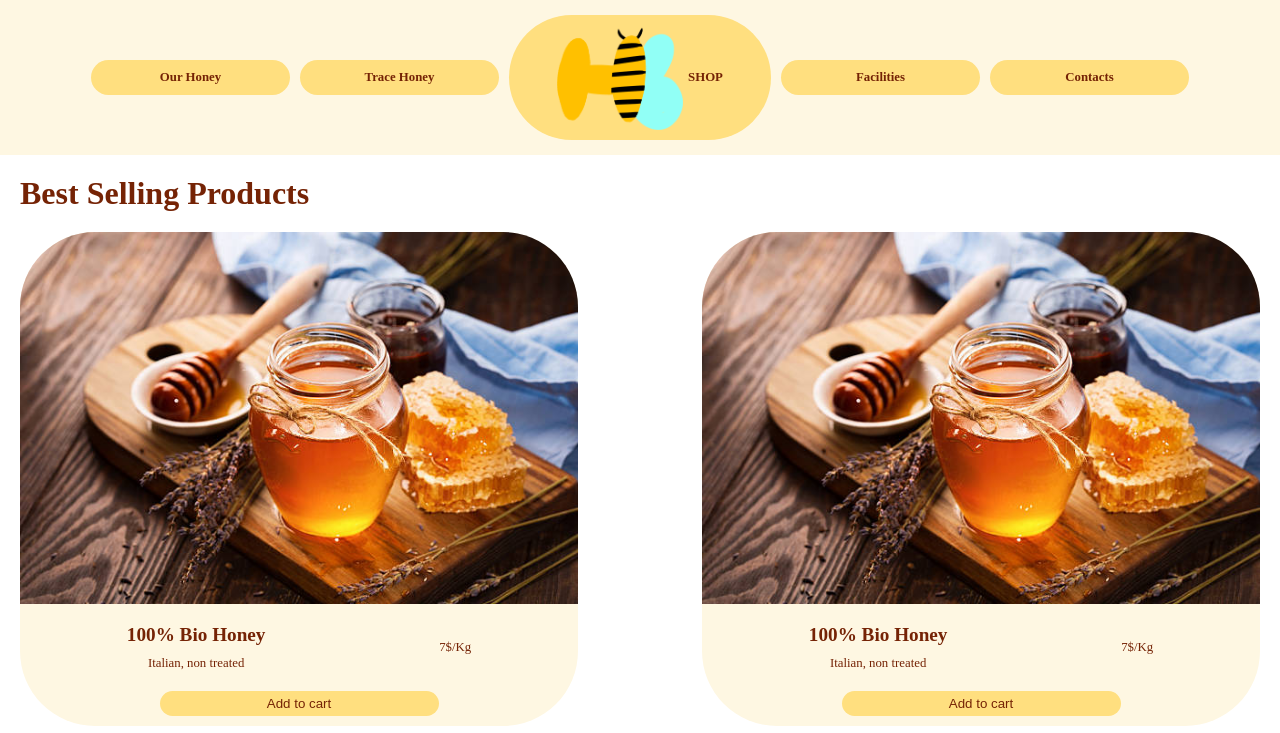
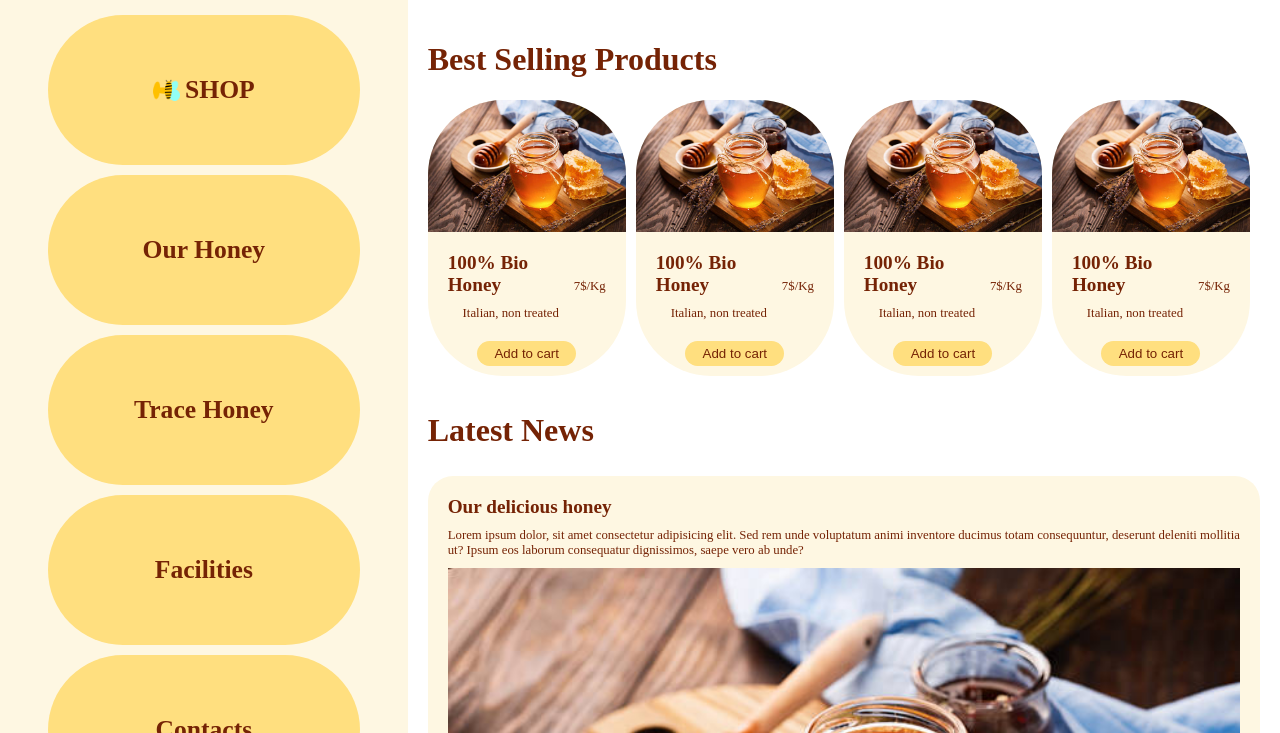
Before and after one commit to GiuseppeCifarelliCode/U2-W1-D3, a plain HTML site: page index.html in a window 1280 px wide. Shown: the top 733 px of the page. Drawn offline with Linux system fonts and the light colour scheme.

Commit message:
Added medium and large media query

```diff
--- a/assets/css/card.css
+++ b/assets/css/card.css
@@ -60,7 +60,6 @@ button {
     h1 {
         font-size: 2rem;
         text-align: start;
-        margin: 20px;
     }
     .cards-container {
         display: flex;
@@ -71,3 +70,13 @@ button {
         width: 45%;
     }
 }
+
+@media screen and (min-width: 769px) {
+    .cards-container {
+        flex-wrap: nowrap;
+    }
+
+    .card {
+        margin-right: 10px;
+    }
+}
--- a/assets/css/navbar.css
+++ b/assets/css/navbar.css
@@ -88,3 +88,43 @@ nav img {
         order: 5;
     }
 }
+
+@media screen and (min-width: 769px) {
+    body {
+        display: flex;
+    }
+    nav {
+        height: 100%;
+    }
+    ul {
+        flex-direction: column;
+    }
+    ul li {
+        width: 70%;
+        padding: 60px 20px;
+        font-size: 2em;
+    }
+    nav img {
+        width: 10%;
+    }
+    .secondItem {
+        order: 2;
+    }
+
+    .thirdItem {
+        order: 3;
+    }
+    .logo {
+        width: 70%;
+        order: 1
+    }
+    .fourthItem {
+        order: 4;
+    }
+    .fifthItem {
+        order: 5;
+    }
+    main {
+        display: inline-block;
+    }
+}
--- a/index.html
+++ b/index.html
@@ -6,7 +6,7 @@
     <link rel="stylesheet" href="assets/css/navbar.css" />
     <link rel="stylesheet" href="assets/css/card.css" />
     <link rel="stylesheet" href="assets/css/article.css" />
-    <title>Honey Mobile</title>
+    <title>Honey</title>
   </head>
   <body>
     <header>
@@ -22,8 +22,8 @@
         </ul>
       </nav>
     </header>
-    <h1>Best Selling Products</h1>
     <main>
+      <h1>Best Selling Products</h1>
       <div class="cards-container">
         <article class="card">
           <img src="assets/imgs/honey.jpg" />
```
